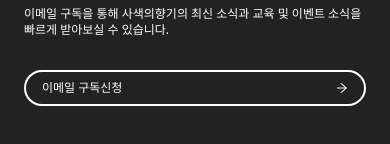
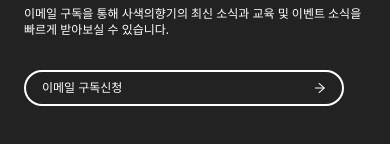
Before and after one commit to Onyedikachi/sasaek-mini, a React (Vite) app: page / in a window 390 px wide. Shown: the part 3413-3557 px from the top of the page. Built offline with nearby package versions, Linux system fonts and the light colour scheme.

Commit message:
fix footer at 1920px

```diff
--- a/src/pages/home/index.jsx
+++ b/src/pages/home/index.jsx
@@ -373,7 +373,7 @@ const Footer = () => {
   return (
     <div className='w-full px-6 lg:px-40 bg-[#222222] py-6 lg:py-20'>
       <div className='grid grid-cols-12'>
-        <div className='col-span-12 lg:col-span-8 flex flex-col items-center lg:items-start gap-4 lg:pr-3'>
+        <div className='col-span-12 lg:col-span-8 2xl:col-span-7 flex flex-col items-center lg:items-start gap-4 lg:pr-3'>
           <div>
             <img
               src={LogoWhite} alt='logo'
@@ -416,14 +416,14 @@ const Footer = () => {
             </div>
           </div>
         </div>
-        <div className='col-span-12 py-6 lg:pt-0 lg:col-span-4 text-white flex flex-col gap-8'>
+        <div className='col-span-12 py-6 lg:pt-0 lg:col-span-4 2xl:col-span-5 text-white flex flex-col gap-8'>
           <div className='flex flex-col gap-3 text-left w-full'>
             <span className='font-semibold text-lg lg:text-2xl'>뉴스레터 구독하기</span>
             <span className='text-xs lg:text-base font-normal'>이메일 구독을 통해 사색의향기의 최신 소식과 교육 및 이벤트 소식을
               빠르게 받아보실 수 있습니다.</span>
           </div>
           <div className='w-full'>
-            <button className=' cursor-pointer inline-flex justify-between items-center font-[500] text-xs lg:text-base text-white border-white border-2 rounded-r-full rounded-l-full px-4 py-2  w-full'>
+            <button className=' cursor-pointer inline-flex justify-between items-center font-[500] text-xs lg:text-base text-white border-white border-2 rounded-r-full rounded-l-full px-4 py-2  w-full max-w-[20rem]'>
               <span>이메일 구독신청</span>
               <ArrowRightOutlined size={4} />
             </button>
```
